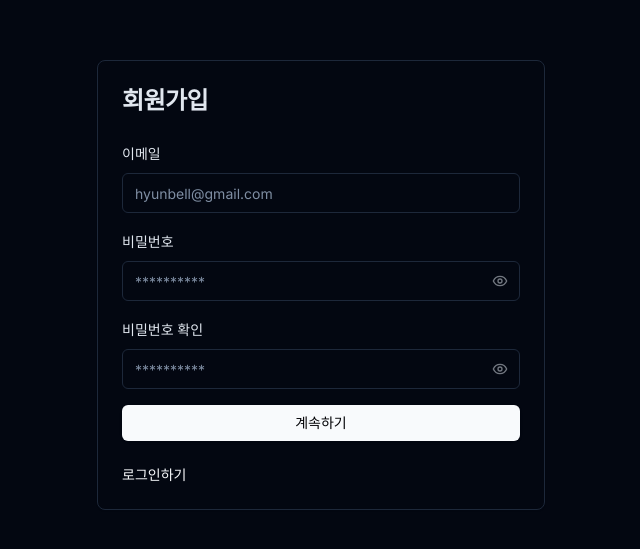
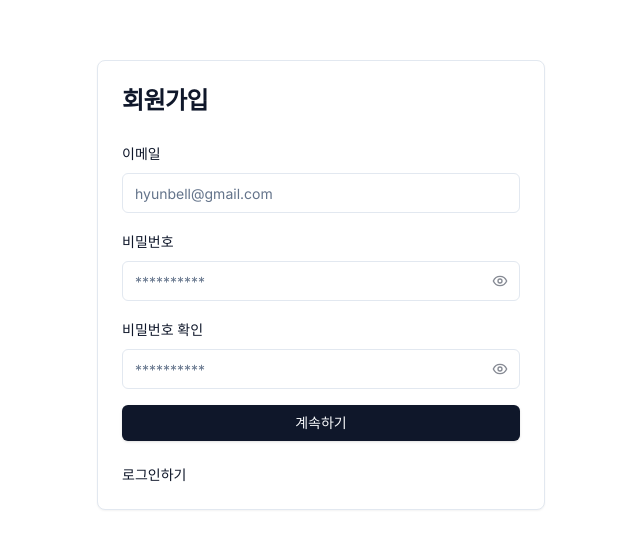
Before and after one commit to manOfBackend/burn-eng-project, a Next.js app in the folder apps/web/: page /signup in a window 1280 px wide. Shown: the part 115-664 px from the top of the page, without its empty margins (319-959 px from the left). Built offline with nearby package versions, Linux system fonts and the light colour scheme; no server answers.

Commit message:
fix: layout

```diff
--- a/apps/web/app/(auth)/signin/page.tsx
+++ b/apps/web/app/(auth)/signin/page.tsx
@@ -9,7 +9,7 @@ export default function Page() {
     <Shell layout="auth">
       <Card>
         <CardHeader className="space-y-1">
-          <div className="flex justify-center items-center mb-5">
+          <div className="flex justify-center items-center mb-5 min-w-[320px] min-h-[375px]">
             <ZammanboLottie className='max-w-xs' />
           </div>
           <CardTitle className="text-2xl text-center">Hi</CardTitle>
--- a/apps/web/app/(auth)/signup/page.tsx
+++ b/apps/web/app/(auth)/signup/page.tsx
@@ -16,8 +16,8 @@ export default function Page() {
         <CardFooter className="flex flex-wrap items-center space-x-2">
           <div className="flex-1 text-sm text-muted-foreground">
             <Link
-              aria-label="Sign up"
-              href="/signup"
+              aria-label="Sign in"
+              href="/signin"
               className="text-primary underline-offset-4 transition-colors hover:underline"
             >
               로그인하기
--- a/apps/web/app/layout.tsx
+++ b/apps/web/app/layout.tsx
@@ -45,7 +45,7 @@ export default function RootLayout({ children }: RootLayoutProps) {
             fontSans.variable,
           )}
         >
-          <ThemeProvider attribute="class" defaultTheme="dark" enableSystem>
+          <ThemeProvider attribute="class" defaultTheme="light" enableSystem>
             <div className='max-w-3xl w-full'>
               {children}
             </div>
--- a/apps/web/components/signin-form.tsx
+++ b/apps/web/components/signin-form.tsx
@@ -10,8 +10,6 @@ import { Form, FormControl, FormField, FormItem, FormLabel, FormMessage } from "
 import { useRouter } from 'next/navigation'
 import React from 'react'
 import { useForm } from 'react-hook-form'
-
-
 
 export default function SignInForm() {
   const { isLoaded, signIn, setActive } = useSignIn()
```
